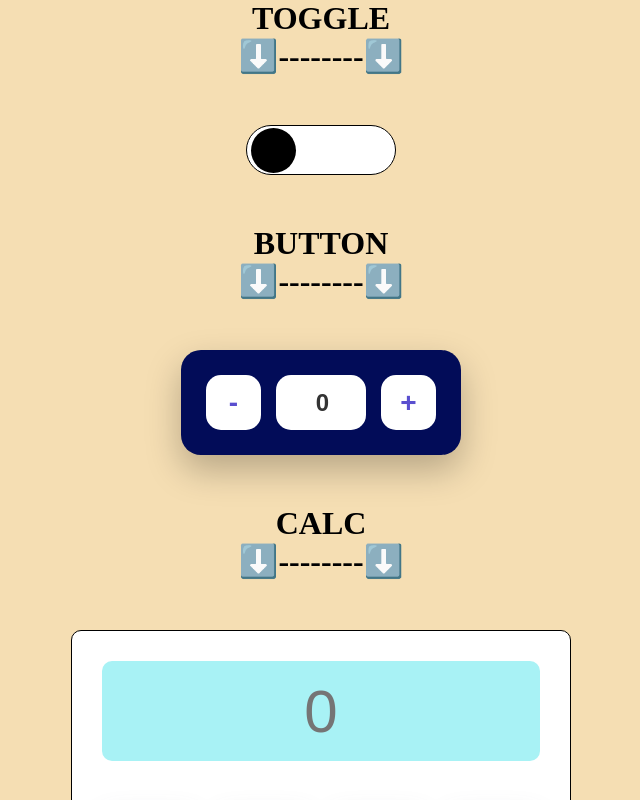
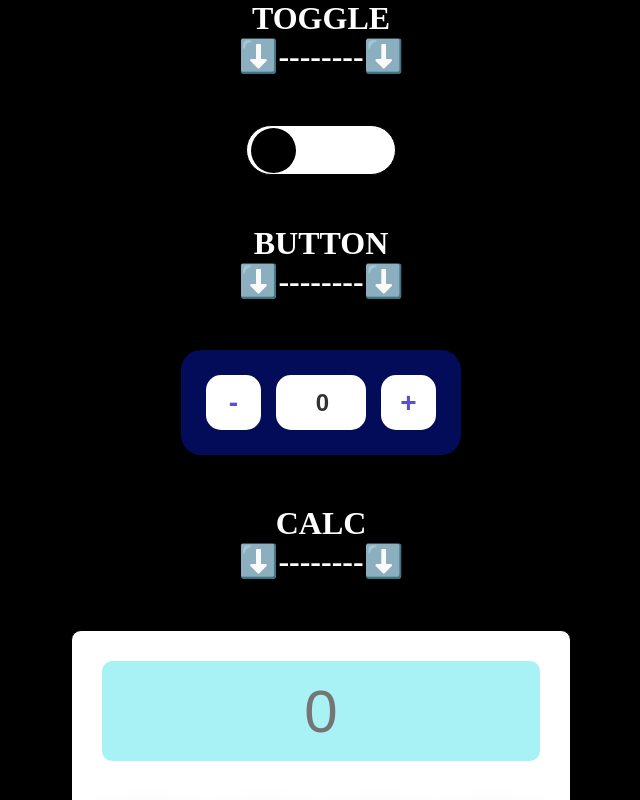
Before and after one commit to parthchaurasia8600-stack/MPROJECT, a plain HTML site: page index.html in a window 1280 px wide. Shown: the top 800 px of the page, without its empty margins (319-959 px from the left). Drawn offline with Linux system fonts and the light colour scheme.

Commit message:
Update style.css

```diff
--- a/style.css
+++ b/style.css
@@ -9,8 +9,8 @@ body{
     height: 100vh;
     display: grid;
     place-items: center;
-    color: black;
-    background-color: wheat;
+    color: white;
+    background-color: black;
 }
 
 h1{
```
